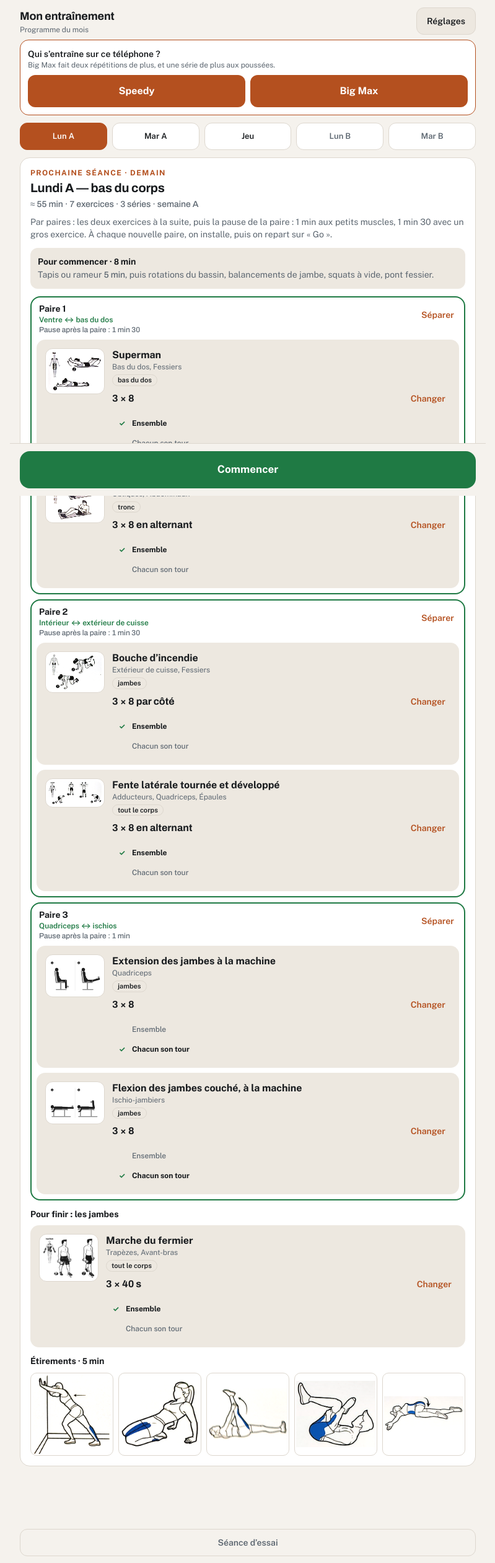
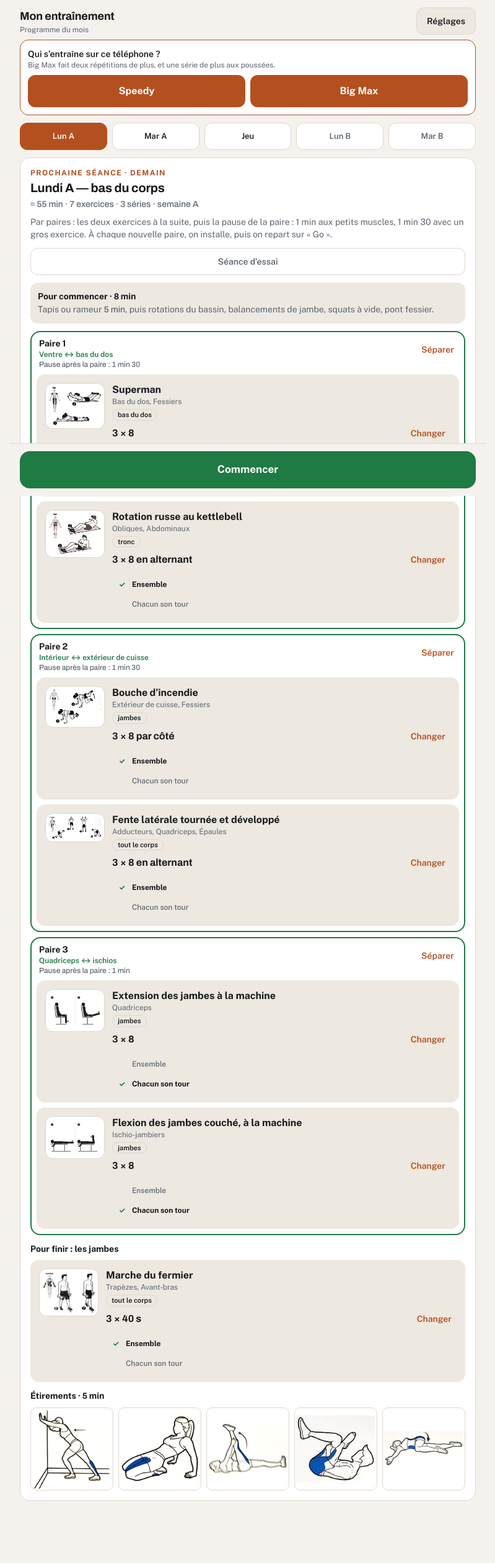
Before and after one commit to cbas1974-projet/functional-training, a React (Vite) app: page / in a window 1280 px wide. Shown: the top 2522 px of the page at 62% size, without its empty margins (240-1039 px from the left). Built offline with nearby package versions, Linux system fonts and the light colour scheme.

Commit message:
Séance d'essai et « Voir comme » remontés sous le titre de la séance
Ils étaient sous le bouton « Commencer », tout en bas : introuvables.

Co-Authored-By: Claude Opus 5.5 <noreply@anthropic.com>
Claude-Session: https://claude.ai/code/session_01FYGBsMgTC3sTzXRFk9Hgno

```diff
--- a/src/components/Accueil.tsx
+++ b/src/components/Accueil.tsx
@@ -1255,6 +1255,18 @@ export default function Accueil({
                 ? `Par paires : les deux exercices à la suite, puis la pause de la paire : 1 min aux petits muscles, 1 min 30 avec un gros exercice${avecTrapBar ? ', 2 min avec la trap bar' : ''}. À chaque nouvelle paire, on installe, puis on repart sur « Go ».`
                 : `Pauses : ${avecTrapBar ? '2 min à la trap bar, ' : ''}1 min 30 aux gros exercices, 1 min aux petits. À chaque nouvel exercice, on installe, puis on repart sur « Go ».`}
             </p>
+            {/* Pour essayer sans rien garder : la séance en version courte, ou
+                l'écran de l'autre. */}
+            <div className={`mt-3 grid gap-2 ${autre ? 'grid-cols-2' : 'grid-cols-1'}`}>
+              <button type="button" onClick={() => void lancerEssai()} className="rounded-xl px-3 py-2.5 text-sm font-semibold" style={DISCRET}>
+                Séance d’essai
+              </button>
+              {autre && (
+                <button type="button" onClick={lancerApercu} className="rounded-xl px-3 py-2.5 text-sm font-semibold" style={DISCRET}>
+                  Voir comme {autre}
+                </button>
+              )}
+            </div>
 
             {semaineDure && (
               <div className="mt-3 rounded-xl p-3" style={{ background: 'var(--surface-haute)', border: '1px solid var(--pause)' }}>
@@ -1422,18 +1434,6 @@ export default function Accueil({
             </button>
           </div>
 
-          {/* Pour essayer sans rien garder : la séance en version courte, ou
-              l'écran de l'autre. */}
-          <div className={`mt-1 grid gap-2 ${autre ? 'grid-cols-2' : 'grid-cols-1'}`}>
-            <button type="button" onClick={() => void lancerEssai()} className="rounded-xl px-3 text-sm font-semibold" style={DISCRET}>
-              Séance d’essai
-            </button>
-            {autre && (
-              <button type="button" onClick={lancerApercu} className="rounded-xl px-3 text-sm font-semibold" style={DISCRET}>
-                Voir comme {autre}
-              </button>
-            )}
-          </div>
         </div>
 
         {/* Le programme : où on en est, et l'envoyer à l'autre. Objectifs et
```
Also changed, not shown: 1 other file (tests, documents, lock files or other folders).
